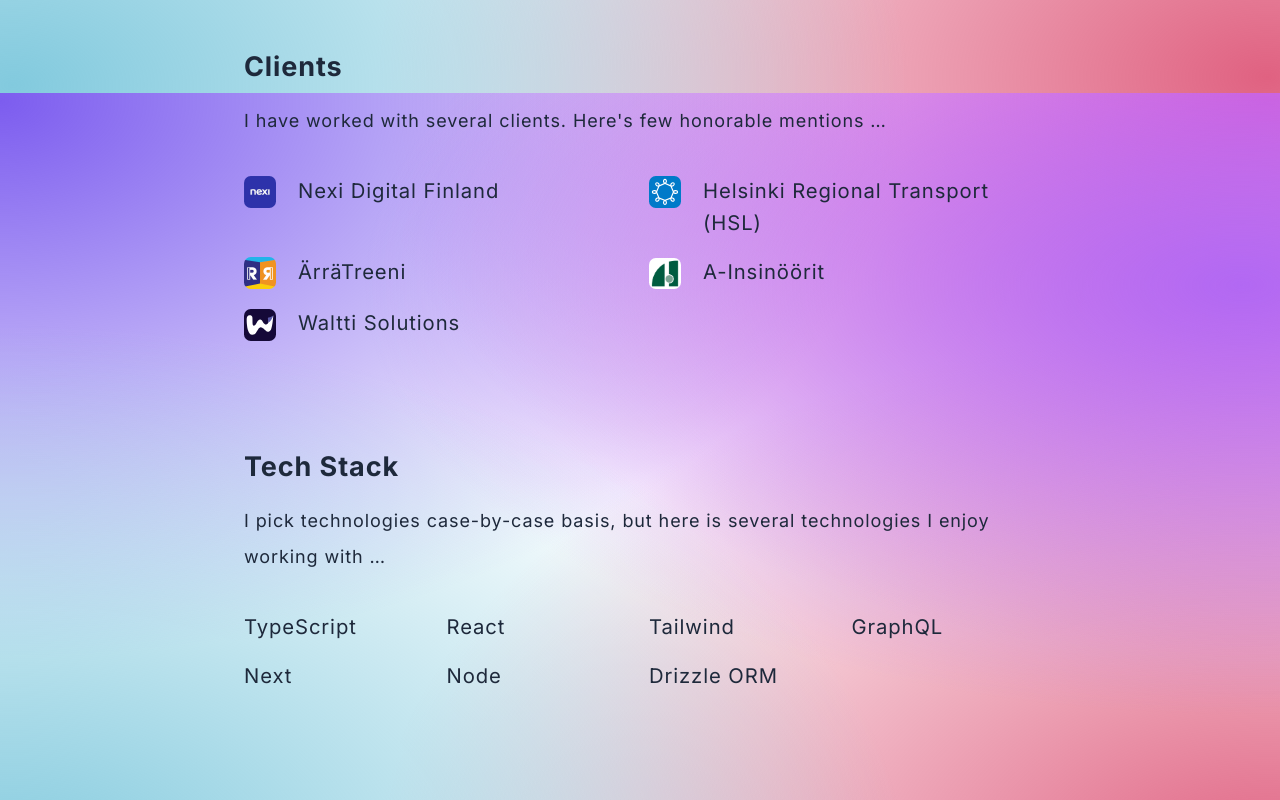
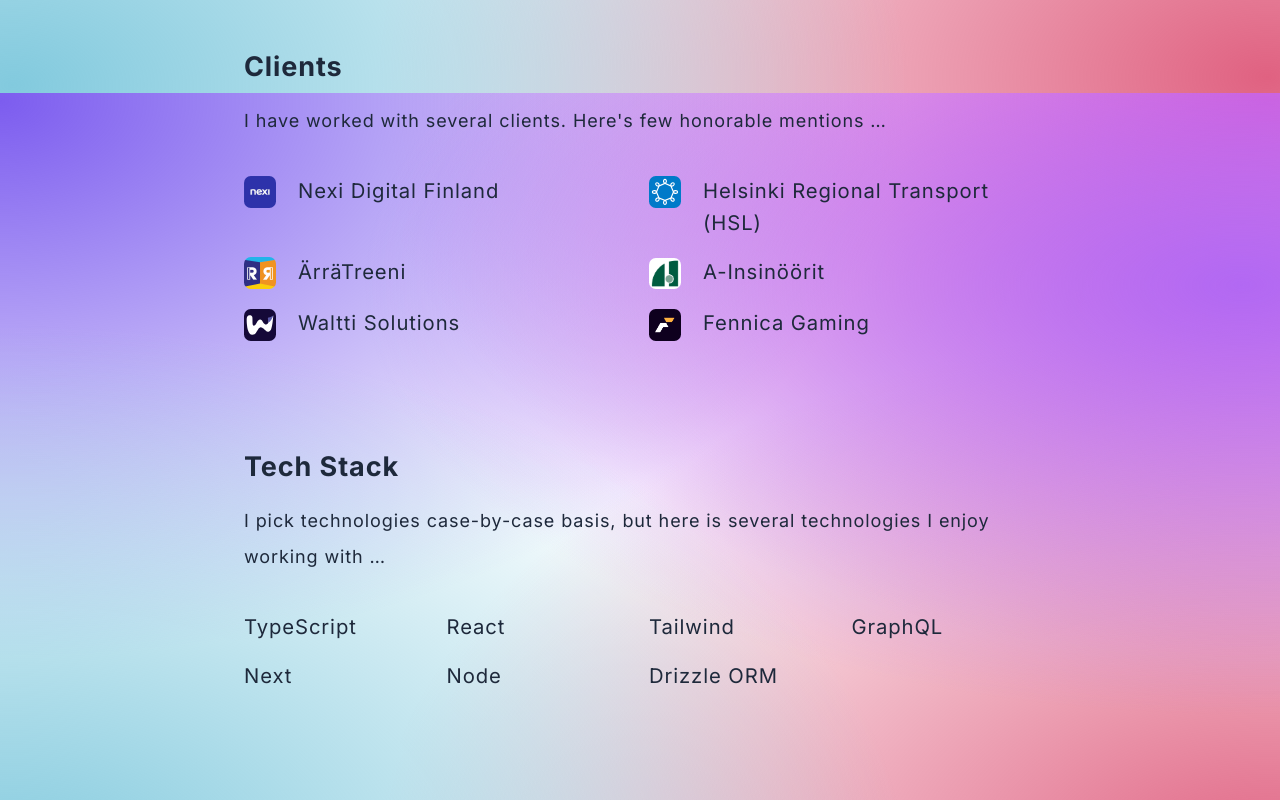
Before and after one commit to petja/petja-me, a Next.js app: page / in a window 1280 px wide. Shown: the part 707-1507 px from the top of the page. Built offline with nearby package versions, Linux system fonts and the light colour scheme; a web font is replaced by a local one.

Commit message:
Fennica Gaming

```diff
--- a/pages/index.tsx
+++ b/pages/index.tsx
@@ -47,6 +47,7 @@
   { id: 'arratreeni', name: 'ÄrräTreeni', logo: 'arratreeni.webp' },
   { id: 'ains', name: 'A-Insinöörit', logo: 'ains.png' },
   { id: 'lmj', name: 'Waltti Solutions', logo: 'waltti.svg' },
+  { id: 'fennicagaming', name: 'Fennica Gaming', logo: 'fennicagaming.png' },
 ]
 
 export default function Home() {
```
Also changed, not shown: public/clients/fennicagaming.png (added).
